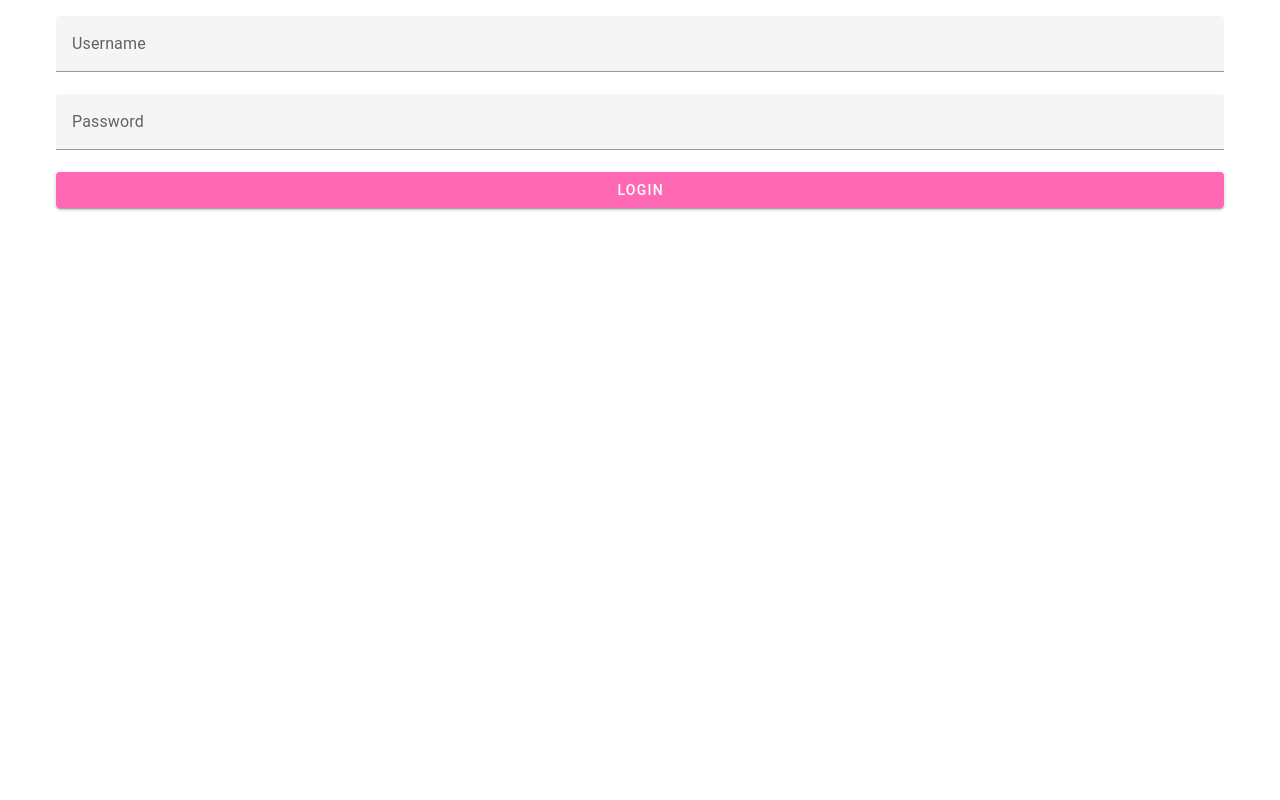
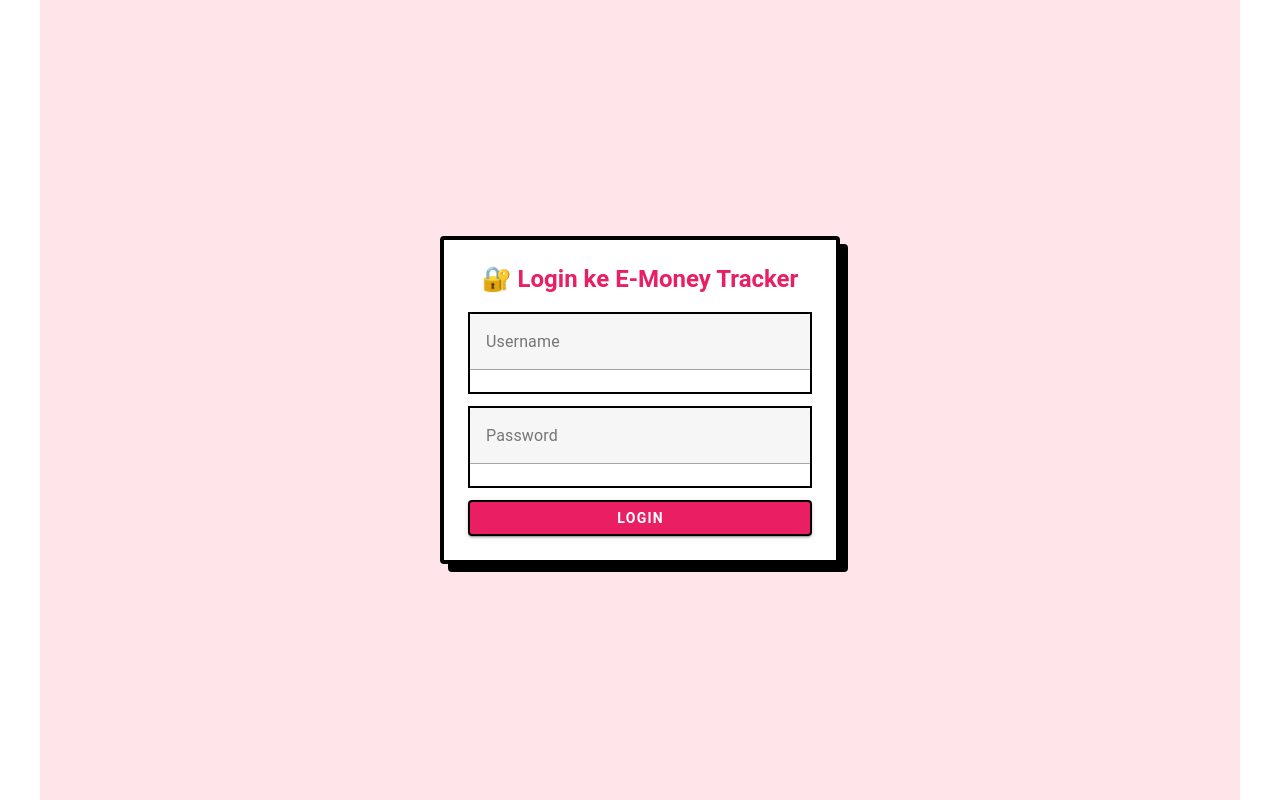
Before and after one commit to arvigoo/e_moneytracker, a Vue app: page /login in a window 1280 px wide. Built offline with nearby package versions, Linux system fonts and the light colour scheme.

Commit message:
Update Login.vue

```diff
--- a/src/pages/Login.vue
+++ b/src/pages/Login.vue
@@ -1,11 +1,63 @@
 <template>
-  <v-container>
-    <v-form @submit.prevent="handleLogin">
-      <v-text-field v-model="username" label="Username" outlined required />
-      <v-text-field v-model="password" label="Password" type="password" outlined required />
-      <v-btn type="submit" color="primary" block :loading="loading">Login</v-btn>
-      <v-alert v-if="error" type="error" class="mt-2">{{ error }}</v-alert>
-    </v-form>
+  <v-container
+    class="d-flex justify-center align-center"
+    style="min-height: 100vh; background-color: #ffe4ea;"
+  >
+    <v-card
+      class="pa-6"
+      width="400"
+      style="
+        border: 4px solid black;
+        box-shadow: 8px 8px 0px black;
+        background-color: white;
+      "
+    >
+      <h2 class="text-h5 mb-4 text-center font-weight-bold" style="color: #e91e63;">
+        🔐 Login ke E-Money Tracker
+      </h2>
+
+      <v-form @submit.prevent="handleLogin">
+        <v-text-field
+          v-model="username"
+          label="Username"
+          outlined
+          color="pink"
+          class="mb-3"
+          style="border: 2px solid black;"
+          required
+        />
+
+        <v-text-field
+          v-model="password"
+          label="Password"
+          type="password"
+          outlined
+          color="pink"
+          class="mb-3"
+          style="border: 2px solid black;"
+          required
+        />
+
+        <v-btn
+          type="submit"
+          color="pink"
+          block
+          :loading="loading"
+          style="border: 2px solid black; font-weight: bold;"
+        >
+          Login
+        </v-btn>
+
+        <v-alert
+          v-if="error"
+          type="error"
+          class="mt-4"
+          style="border: 2px solid black; background-color: #ffcdd2; color: black;"
+        >
+          {{ error }}
+        </v-alert>
+      </v-form>
+    </v-card>
   </v-container>
 </template>
 
@@ -37,7 +89,6 @@ const handleLogin = async () => {
 
     if (!res.ok) throw new Error('Username atau password salah')
 
-    // Simpan username sebagai token sederhana (bisa diubah ke JWT kalau ada backend support)
     const userData = { username: username.value }
     localStorage.setItem('token', btoa(JSON.stringify(userData)))
 
```
